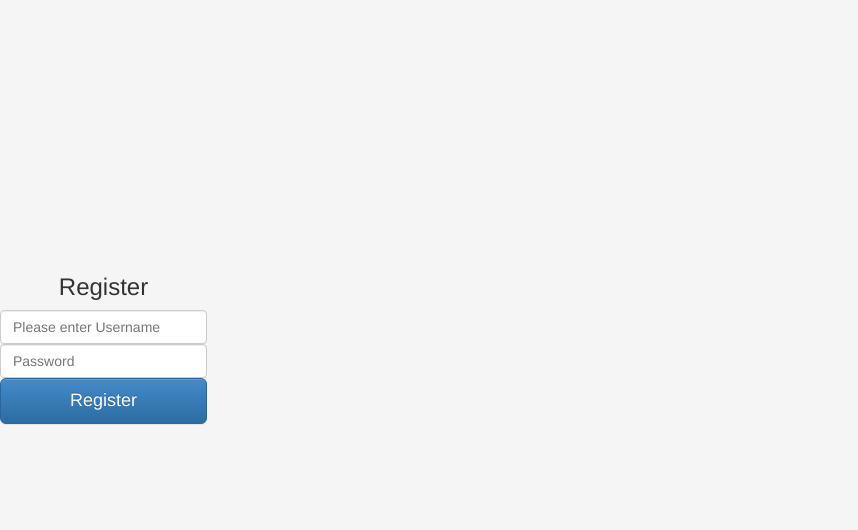
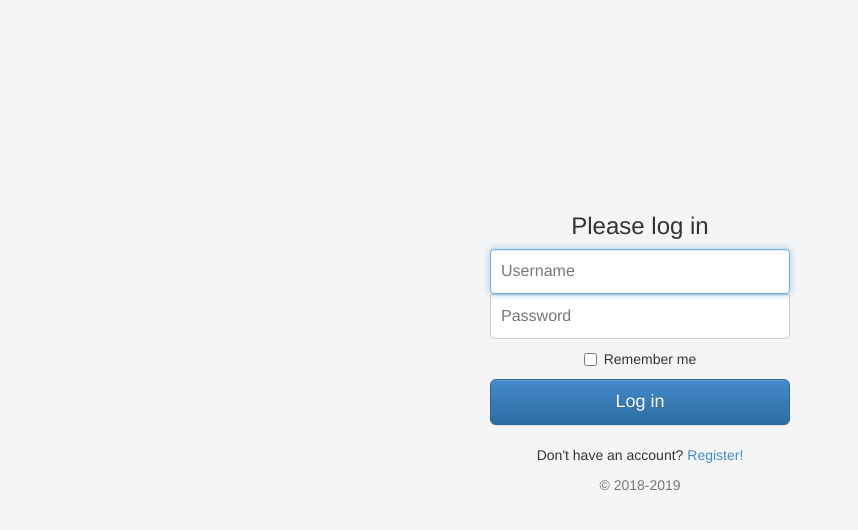
Before and after one commit to BenjaminHao/NotACraigslist, a PHP site: page /User_Login.php in a window 1280 px wide. Shown: the part 51-581 px from the top of the page, without its empty margins (0-858 px from the left). Run offline with PHP 8.4, Linux system fonts and the light colour scheme; some libraries are stand-ins or nearby versions.

Commit message:
Add User login page

```diff
--- a/User_Login.php
+++ b/User_Login.php
@@ -1,14 +1,18 @@
 <?php include('header.php');?>
+
 <?php
-$err = "";
-$count = 0;
-if ($_SERVER["REQUEST_METHOD"] == "POST") {
+
+$loginerr = "";
+
+if ($_SERVER["REQUEST_METHOD"] == "POST")  {
+
+    //Check if the user has filled in all the details
 
     if (empty($_POST['username']) or empty($_POST['password'])) {
-        // At least one of the file is empty, display an error
-        $err =  'Please fill all the fields.';
+        $loginerr = 'Please fill in all the required fields';
     }
     else {
+        // Save username and password
         $username = ($_POST['username']);
         $password = ($_POST['password']);
 
@@ -19,8 +23,8 @@ if ($_SERVER["REQUEST_METHOD"] == "POST") {
             die ("Connection failed " . $conn->errno);
         }
 
-        //Check if the combination of username and password exists
-        $sql = "SELECT id FROM `notacraigslist`.`login`  WHERE `username` = '$username' AND `password` = '$password'";
+        //Retrieve data from the database
+        $sql = "SELECT id FROM `notacraigslist`.`users`  WHERE `username` = '$username' AND `password` = '$password'";
 
         //Display error message if connection fails.
         if (!mysqli_query($conn, $sql)) {
@@ -33,42 +37,33 @@ if ($_SERVER["REQUEST_METHOD"] == "POST") {
         // Display the output for each row retrived
         if (mysqli_num_rows($result) > 0) {
             while($row = mysqli_fetch_assoc($result)) {
-                $count = $row['id'];
-            }
-        }
-
-        if ($count == 0) {
-            //Store data from the database
-            $sql = "INSERT INTO `notacraigslist`.`login` (`username`,`password`) VALUES ('$username','$password')";
-
-            //Display error message if connection fails.
-            if (!mysqli_query($conn, $sql)) {
-                $err =  "Failed to connect to the database :" . $sql . mysqli_error($conn);
+                $_SESSION['user_id'] = $row['id'];
+                $_SESSION['username'] = $username;
+                header("Location:index.php");
             }
         }
         else {
-            $err = "The username and password combination already exists";
+            $loginerr =  "The username and password do not match!";
         }
+
     }
 }
 ?>
-<form role="form" method = "post" action = "<?php echo htmlspecialchars($_SERVER['PHP_SELF']);?>" enctype = "multipart/form-data">
-    <h1 for="Register" class="h3 mb-3 font-weight-normal">Register</h1>
-    <label for="Username" class="sr-only">Username</label>
-    <input type="text" id="username" class="form-control" placeholder="Please enter Username" name="username">
-    <label for="Password" class="sr-only">Password</label>
-    <input type="text" id="password" class="form-control" placeholder="Password" name="password">
-    <button class="btn btn-lg btn-primary btn-block" type="submit" value="Register">Register</button>
-    <?php if(!empty($err)) echo $err;?> <br>
+<form class="form-signin" method = "post" action = "<?php echo htmlspecialchars($_SERVER['PHP_SELF']);?>" enctype = "multipart/form-data">
+
+    <h1 class="h3 mb-3 font-weight-normal">Please log in</h1>
+    <label for="inputUsername" class="sr-only">Username</label>
+    <input type="text" name="username" id="inputEmail" class="form-control" placeholder="Username" required autofocus>
+    <label for="inputPassword" class="sr-only">Password</label>
+    <input type="password" name="password" id="inputPassword" class="form-control" placeholder="Password" required>
+    <div class="checkbox mb-3">
+        <label>
+            <input type="checkbox" value="remember-me"> Remember me
+        </label>
+    </div>
+    <p class="error"><?php if(!empty($loginerr)) echo $loginerr;?></p>
+    <button  class="btn btn-lg btn-primary btn-block" type="submit" value="Login">Log in</button><br>
+    <p>Don't have an account? <a href="User_Register.php">Register!</a></p>
+    <p class="mt-5 mb-3 text-muted">&copy; 2018-2019</p>
 </form>
-<?php
-if ($_SERVER["REQUEST_METHOD"] == "POST") {
-    if (empty($err)) {
-        echo "Your registration is successful!";
-        ?>
-        <a href="index.php">Click here to login</a>
-        <?php
-    }
-}
-?>
 <?php include('footer.php');?>
--- a/css/style.css
+++ b/css/style.css
@@ -11,6 +11,10 @@ body {
 	padding-top: 40px;
 	padding-bottom: 40px;
 	background-color: #f5f5f5;
+}
+
+.error {
+	color: red;
 }
 
 .form-signin {
--- a/header.php
+++ b/header.php
@@ -12,15 +12,16 @@
 
     <!-- Bootstrap core CSS -->
     <link href="./css/bootstrap.css" rel="stylesheet">
+<!--    <link href="https://getbootstrap.com/dist/css/bootstrap.min.css" rel="stylesheet">-->
     <!-- Bootstrap theme -->
     <link href="./css/bootstrap-theme.css" rel="stylesheet">
-    <link rel="stylesheet" href="./css/style.css">
 
     <!-- FontAwesome -->
     <link href="//maxcdn.bootstrapcdn.com/font-awesome/4.2.0/css/font-awesome.min.css" rel="stylesheet">
 
     <!-- Custom styles for this template -->
-    <link href="theme.css" rel="stylesheet">
+    <link href="css/style.css" rel="stylesheet" type="text/css">
+    <!--    <link href="theme.css" rel="stylesheet">-->
 </head>
 
 <body class="text-center" role="document">
```
Also changed, not shown: User_Register.php (added, +79 -0 lines).
